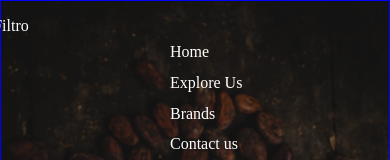
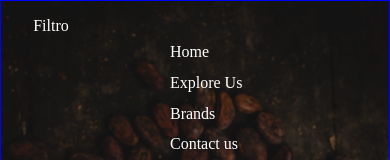
Before and after one commit to Tawakalt10/coffe-proj, a plain HTML site: page index.html in a window 390 px wide. Shown: the top 160 px of the page. Drawn offline with nearby package versions, Linux system fonts and the light colour scheme.

Commit message:
new changes

```diff
--- a/styles/styles.css
+++ b/styles/styles.css
@@ -574,7 +574,7 @@ span{
     }
 
     .filtro{
-        margin-right: 25rem;
+        margin-right: 20rem;
         font-size: 1rem;
     }
 
```
